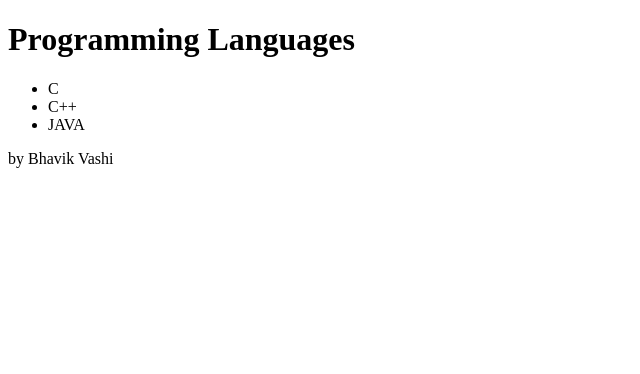
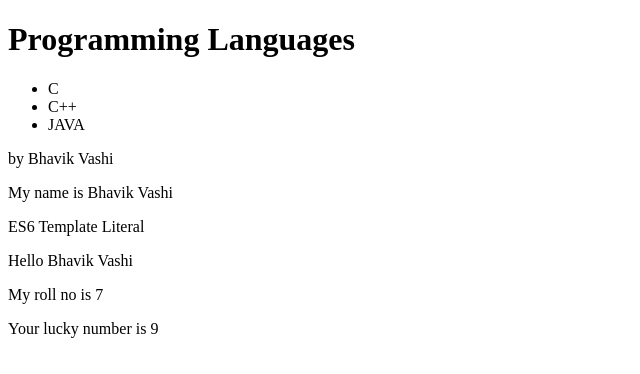
Before and after one commit to bhavikvashi1804/my-app-jsx, a React (Create React App) app: page / in a window 1280 px wide. Shown: the top 374 px of the page, without its empty margins (0-640 px from the left). Built offline with nearby package versions, Linux system fonts and the light colour scheme.

Commit message:
JSX and ES6 Literals

```diff
--- a/src/index.js
+++ b/src/index.js
@@ -1,7 +1,9 @@
-import React from 'react';
-import ReactDOM from 'react-dom';
+import React from "react";
+import ReactDOM from "react-dom";
 
-const name="Bhavik Vashi";
+const name = "Bhavik Vashi";
+const fName="Bhavik";
+const lName="Vashi";
 
 ReactDOM.render(
   <div>
@@ -12,6 +14,13 @@ ReactDOM.render(
       <li>JAVA</li>
     </ul>
     <p>by {name}</p>
+    <p>My name is {fName} {lName}</p>
+    <p>ES6 Template Literal</p>
+    <p>Hello {`${fName} ${lName}`}</p>
+    <p>My roll no is {2 + 5}</p>
+    <p>Your lucky number is {Math.floor(Math.random()*10)} </p>
   </div>,
-  document.getElementById('root')
+  document.getElementById("root")
 );
+
+//if else does not allow in JSX {}
```
Lines whose indentation alone changed are shown as unchanged.
